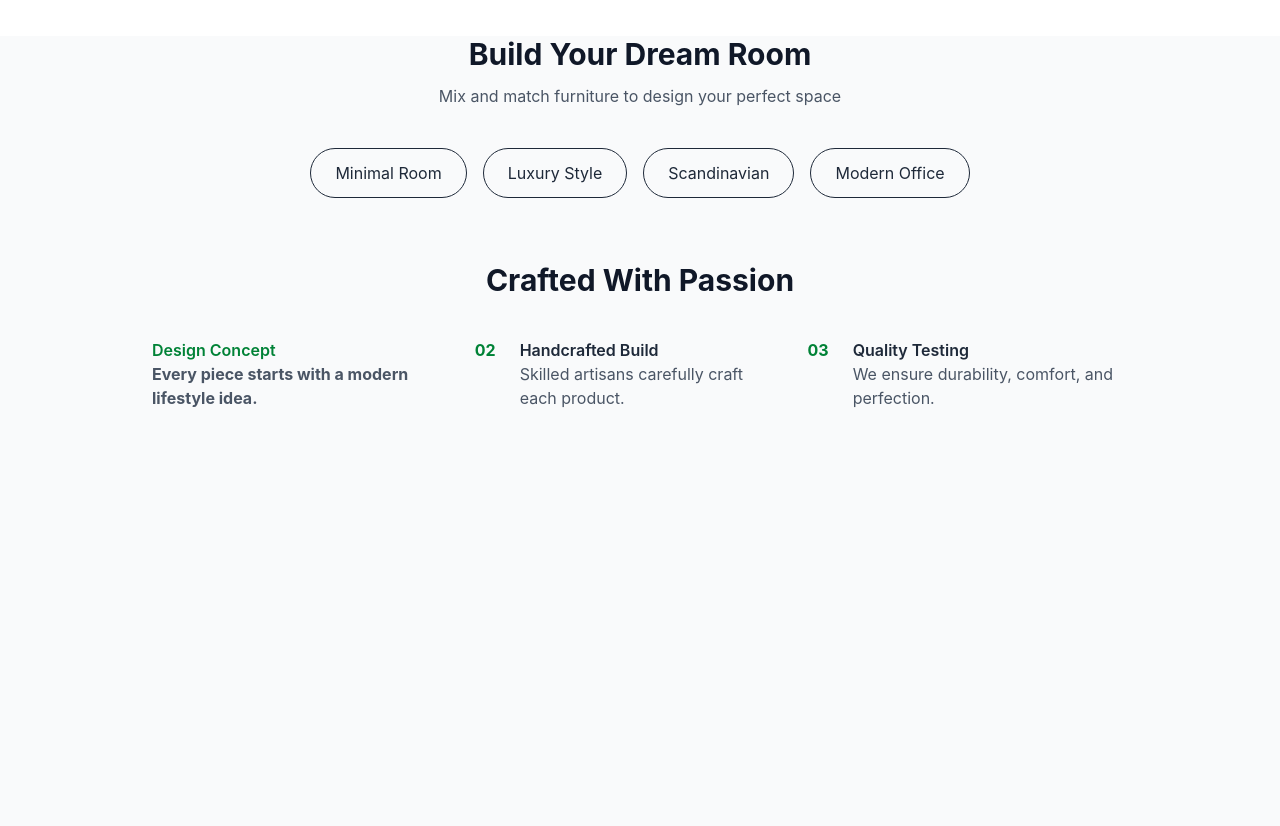
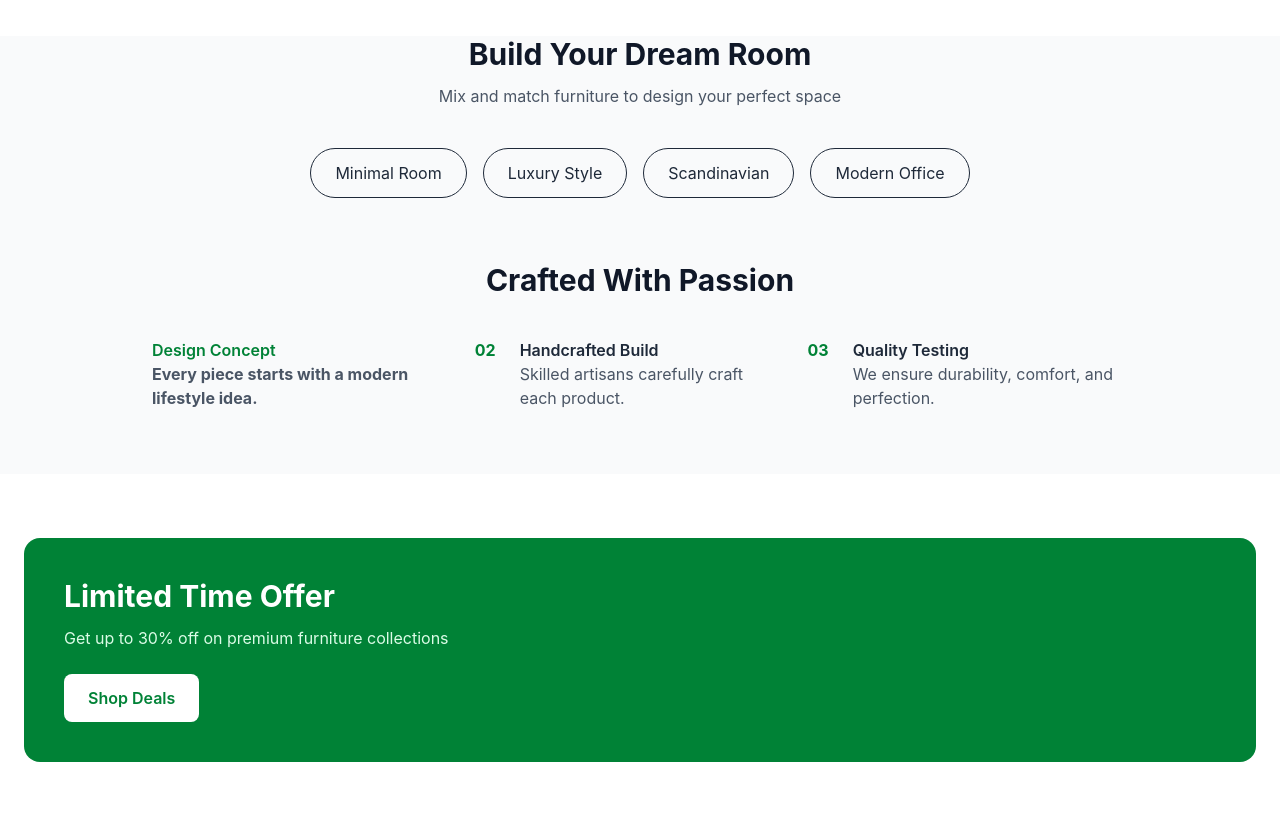
Before and after one commit to KAUSAR-BD/myHome, a website built with Vite: page index.html in a window 1280 px wide. Shown: the part 2221-3047 px from the top of the page. Before the commit the page ends 2695 px from the top, so only its background shows below. Built offline with nearby package versions, Linux system fonts and the light colour scheme.

Commit message:
added limited offer section

```diff
--- a/index.html
+++ b/index.html
@@ -343,6 +343,24 @@
       </div>
     </section>
 
+    <!-- Floating Offer Banner -->
+    <section class="py-16 bg-white">
+      <div class="mx-auto max-w-7xl px-6">
+        <div
+          class="relative overflow-hidden rounded-2xl bg-green-700 text-white p-10"
+        >
+          <div class="relative z-10">
+            <h2 class="text-3xl font-bold">Limited Time Offer</h2>
+            <p class="mt-3 text-green-100">
+              Get up to 30% off on premium furniture collections
+            </p>
+
+            <a href="#" class="mt-6 inline-block bg-white text-green-700 px-6 py-3 rounded-lg font-semibold">Shop Deals</a>
+          </div>
+        </div>
+      </div>
+    </section>
+
     <script type="module" src="/src/main.js"></script>
   </body>
 </html>
```
